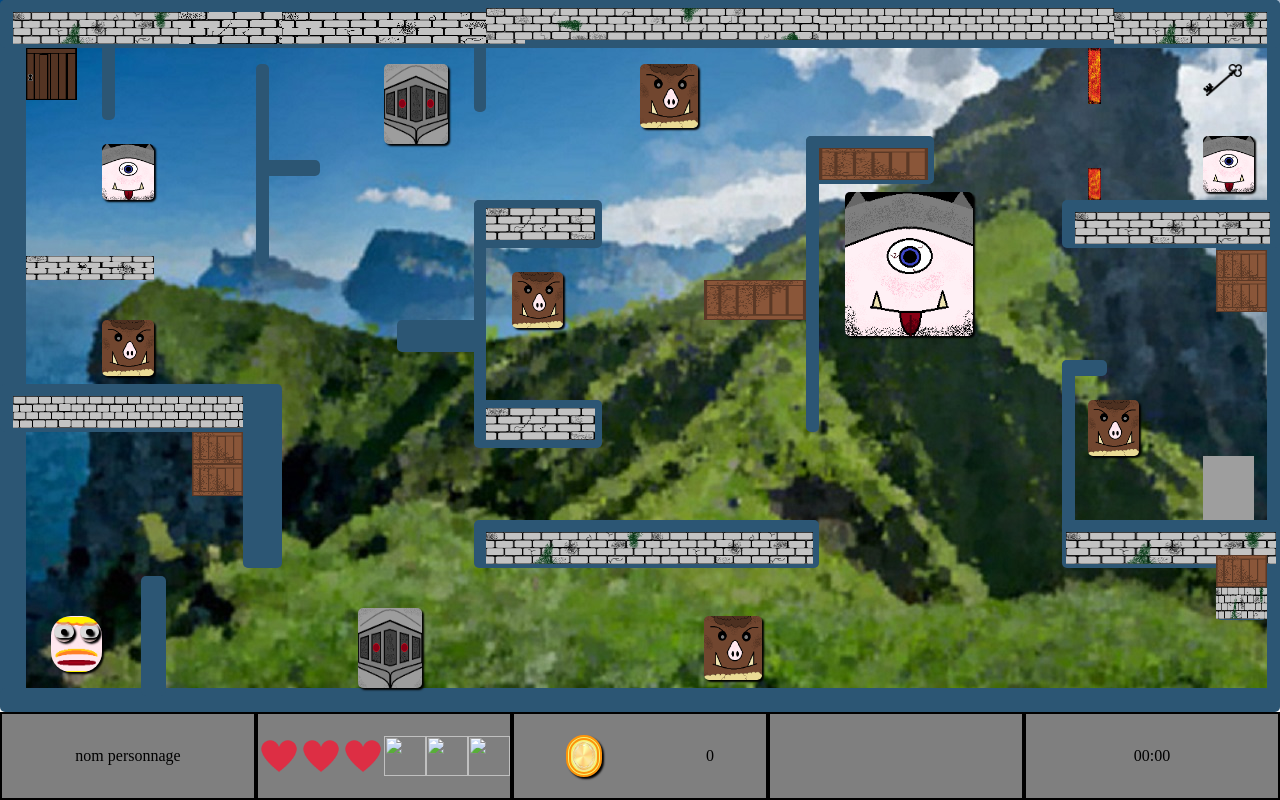
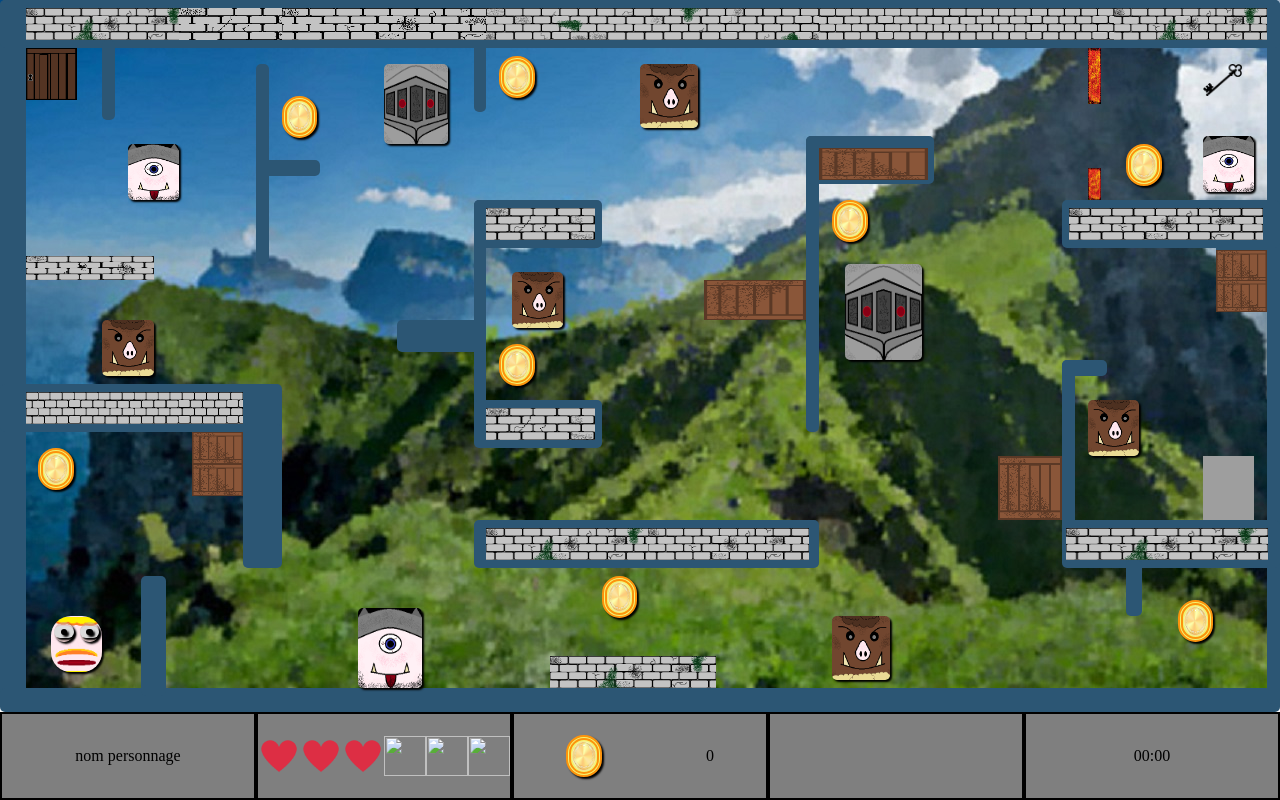
Before and after one commit to yousBm/projet-MLY, a PHP site: page /HTML/map/map3.html in a window 1280 px wide. Run offline with PHP 8.4, Linux system fonts and the light colour scheme; grey boxes are pictures that could not be loaded.

Commit message:
map 3 ++++

```diff
--- a/CSS/map3.css
+++ b/CSS/map3.css
@@ -273,9 +273,9 @@ img{
 }
 .line53{
     top: 70vh;
-    left: 95vw;
-    width: 4vw;
-    height: 7.5vh;
+    left: 88vw;
+    width: 1.2vw;
+    height: 7vh;
 }
 .line54{
     top: 29vh;
@@ -324,19 +324,19 @@ img{
     position: absolute;
 }
 #mur41{
-    top: 1.5vh;
-    left: 1vw;
+    top: 1vh;
+    left: 2vw;
     width: 13vw;
     height: 4vh;
 }
 #mur42{
-    top: 1.5vh;
+    top: 1vh;
     left: 14vw;
     width: 10vw;
     height: 4vh;
 }
 #mur43{
-    top: 1.5vh;
+    top: 1vh;
     left: 22vw;
     width: 19vw;
     height: 4vh;
@@ -360,32 +360,32 @@ img{
     height: 3vh;
 }
 #mur47{
-    top: 49.5vh;
-    left: 1vw;
-    width: 18vw;
+    top: 49vh;
+    left: 2vw;
+    width: 17vw;
     height: 4vh;
 }
 #mur48{
-    top: 66.5vh;
+    top: 66vh;
     left: 83.3vw;
-    width: 16.4vw;
+    width: 15.8vw;
     height: 4vh;
 }
 #mur49{
-    top: 26.5vh;
-    left: 84vw;
+    top: 26vh;
+    left: 83.5vw;
     width: 15.2vw;
     height: 4vh;
 }
 #mur50{
-    top: 66.5vh;
+    top: 66vh;
     left: 38vw;
     width: 12.9vw;
     height: 4vh;
 }
 #mur51{
-    top: 66.5vh;
-    left: 50.9vw;
+    top: 66vh;
+    left: 50.6vw;
     width: 12.6vw;
     height: 4vh;
 }
@@ -432,19 +432,19 @@ img{
     height: 4vh;
 }
 #mur59{
-    top: 69.4vh;
-    left: 95vw;
-    width: 4vw;
-    height: 4vh;
+    top: 57vh;
+    left: 78vw;
+    width: 5vw;
+    height: 8vh;
 }
 #mur60{
-    top: 73.4vh;
-    left: 95vw;
-    width: 4vw;
+    top: 82vh;
+    left: 43vw;
+    width: 12.9vw;
     height: 4vh;
 }
 #mur61{
-    top: 1.5vh;
+    top: 1vh;
     left: 87vw;
     width: 12vw;
     height: 4vh;
@@ -488,7 +488,7 @@ img{
 }
 .monstre17{
     top: 77vh;
-    left: 55vw;
+    left: 65vw;
     height: 8vh;
     width: 4.5vw;
 }
@@ -511,10 +511,10 @@ img{
     width: 5vw;
 }
 .monstre21{
-    top: 24vh;
+    top: 33vh;
     left: 66vw;
-    height: 18vh;
-    width: 10vw;
+    height: 12vh;
+    width: 6vw;
 }
 .monstre22{
     top: 34vh;
@@ -524,7 +524,7 @@ img{
 }
 .monstre23{
     top: 18vh;
-    left: 8vw;
+    left: 10vw;
     height: 7vh;
     width: 4vw;
 }
@@ -547,6 +547,54 @@ img{
     width: 2vw;
     height: 4vh;
 }
+#piece9{
+    top: 56vh;
+    left: 3vw;
+    width: 2vw;
+    height: 4vh;
+}
+#piece10{
+    top: 18vh;
+    left: 88vw;
+    width: 2vw;
+    height: 4vh;
+}
+#piece11{
+    top: 12vh;
+    left: 22vw;
+    width: 2vw;
+    height: 4vh;
+}
+#piece12{
+    top: 72vh;
+    left: 47vw;
+    width: 2vw;
+    height: 4vh;
+}
+#piece13{
+    top: 43vh;
+    left: 39vw;
+    width: 2vw;
+    height: 4vh;
+}
+#piece14{
+    top: 7vh;
+    left: 39vw;
+    width: 2vw;
+    height: 4vh;
+}
+#piece15{
+    top: 75vh;
+    left: 92vw;
+    width: 2vw;
+    height: 4vh;
+}
+#piece16{
+    top: 25vh;
+    left: 65vw;
+    width: 2vw;
+    height: 4vh;
+}
 #tresor{
     top: 57vh;
     left: 94vw;
--- a/HTML/map/map3.html
+++ b/HTML/map/map3.html
@@ -59,7 +59,7 @@
         <div class="Ennemi">
             <div class="obstacle blue monstre15"><img class="monstre" src="../../Images/decor/orcMarron.png" alt="">
             </div>
-            <div class="obstacle blue monstre16"><img class="monstre" src="../../Images/decor/armureFantome.png" alt="">
+            <div class="obstacle blue monstre16"><img class="monstre" src="../../Images/decor/cyclope.png" alt="">
             </div>
             <div class="obstacle blue monstre17"><img class="monstre" src="../../Images/decor/orcMarron.png" alt="">
             </div>
@@ -69,7 +69,7 @@
             </div>
             <div class="obstacle blue monstre20"><img class="monstre" src="../../Images/decor/armureFantome.png" alt="">
             </div>
-            <div class="obstacle blue monstre21"><img class="monstre" src="../../Images/decor/cyclope.png" alt="">
+            <div class="obstacle blue monstre21"><img class="monstre" src="../../Images/decor/armureFantome.png" alt="">
             </div>
             <div class="obstacle blue monstre22"><img class="monstre" src="../../Images/decor/orcMarron.png" alt="">
             </div>
@@ -87,6 +87,7 @@
             <div id="piece13" class="obstacle or piece"><img src="../../Images/decor/coin.png" alt=""></div>
             <div id="piece14" class="obstacle or piece"><img src="../../Images/decor/coin.png" alt=""></div>
             <div id="piece15" class="obstacle or piece"><img src="../../Images/decor/coin.png" alt=""></div>
+            <div id="piece16" class="obstacle or piece"><img src="../../Images/decor/coin.png" alt=""></div>
             <div id="tresor" class="obstacle or tresor"><img src="../../Images/decor/tresor.png" alt=""></div>
         </div>
         <div class="deco">
```
